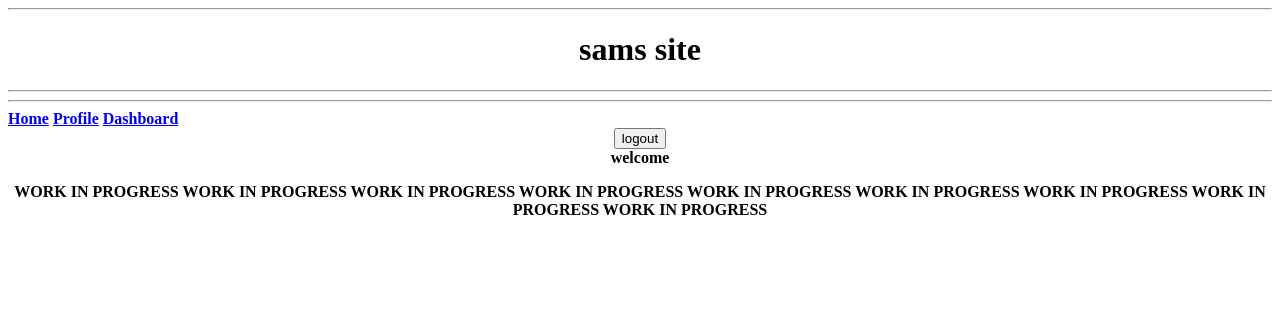
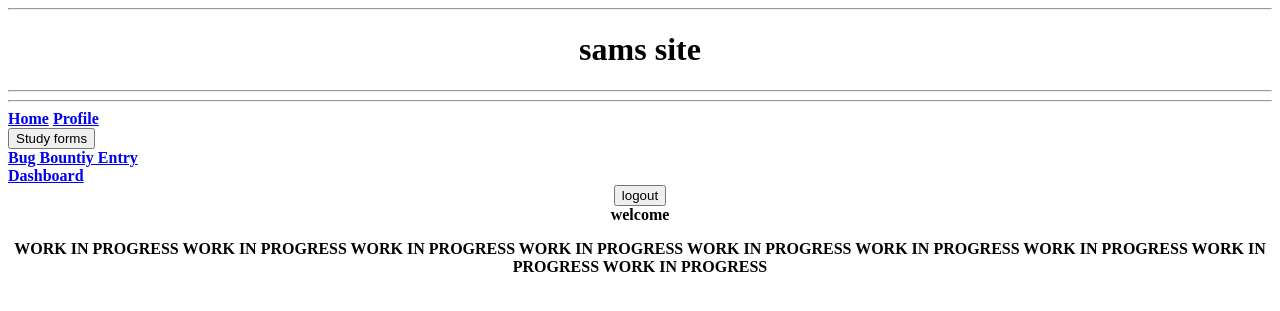
Before and after one commit to sschatz1997/Sams_website, a PHP site: page /home.php in a window 1280 px wide. Shown: the top 311 px of the page. Run offline with PHP 8.4, Linux system fonts and the light colour scheme; the visitor is signed in with stand-in values (Sample User, id 1).

Commit message:
updated home

```diff
--- a/Website Entry/home.php
+++ b/Website Entry/home.php
@@ -39,8 +39,16 @@
 	<?php setcookie("gotyounow",$_SESSION["username"]);?>
 	<hr>
 	<div class="navbar">
-	<a href="/index.php">Home</a>
-	<a href="index.php">Profile</a>
+	<a href="home.php">Home</a>
+	<a href="home.php">Profile</a>
+	<div class="dropdown">
+		<button class="dropbtn">Study forms
+			<i class="fa fa-caret-down"></i>
+		</button>
+		<div class="dropdown-content">
+			<a href="bb.html">Bug Bountiy Entry</a>
+		</div>
+	</div>
 	<?php if(htmlspecialchars($_SESSION["username"]) == "admin"){echo"<a href='index.php'>Dashboard</a>";}?>
 	<div class="1">
 		<form action="logout.php" method="POST">
```
